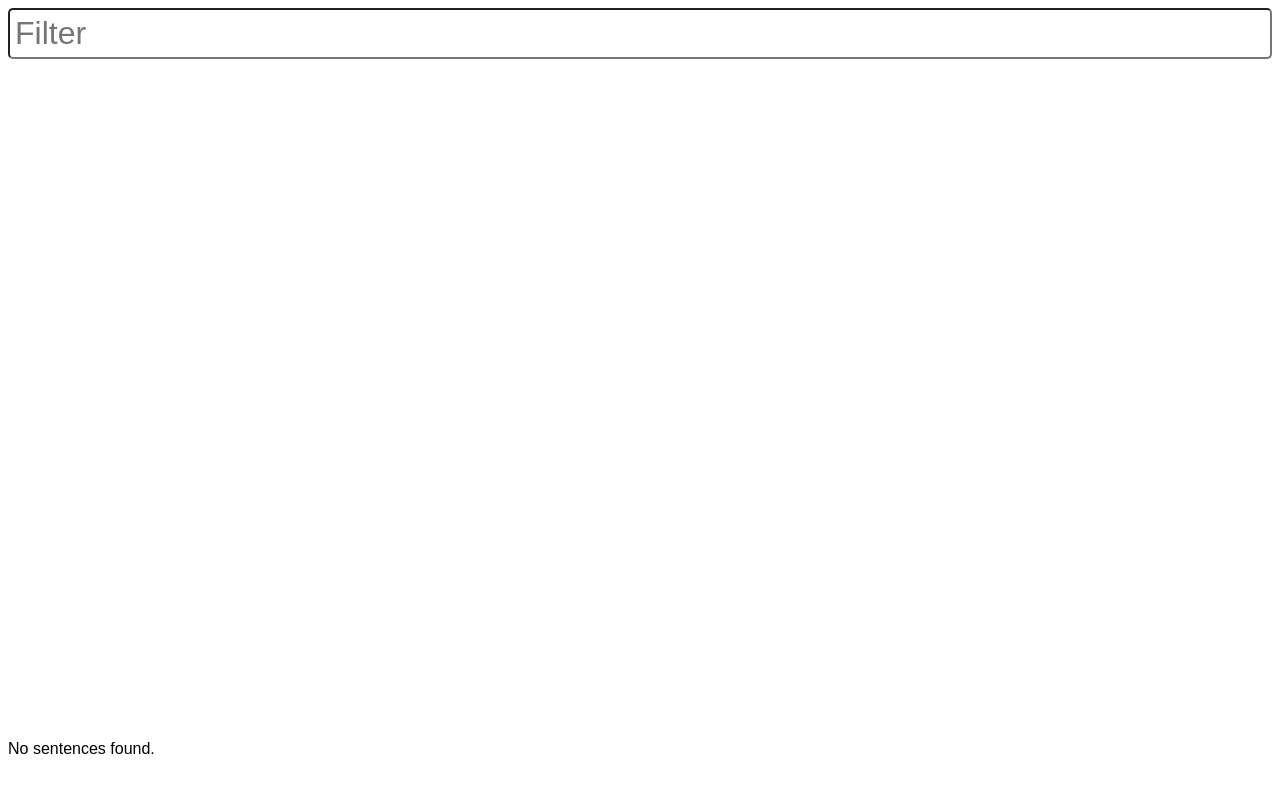
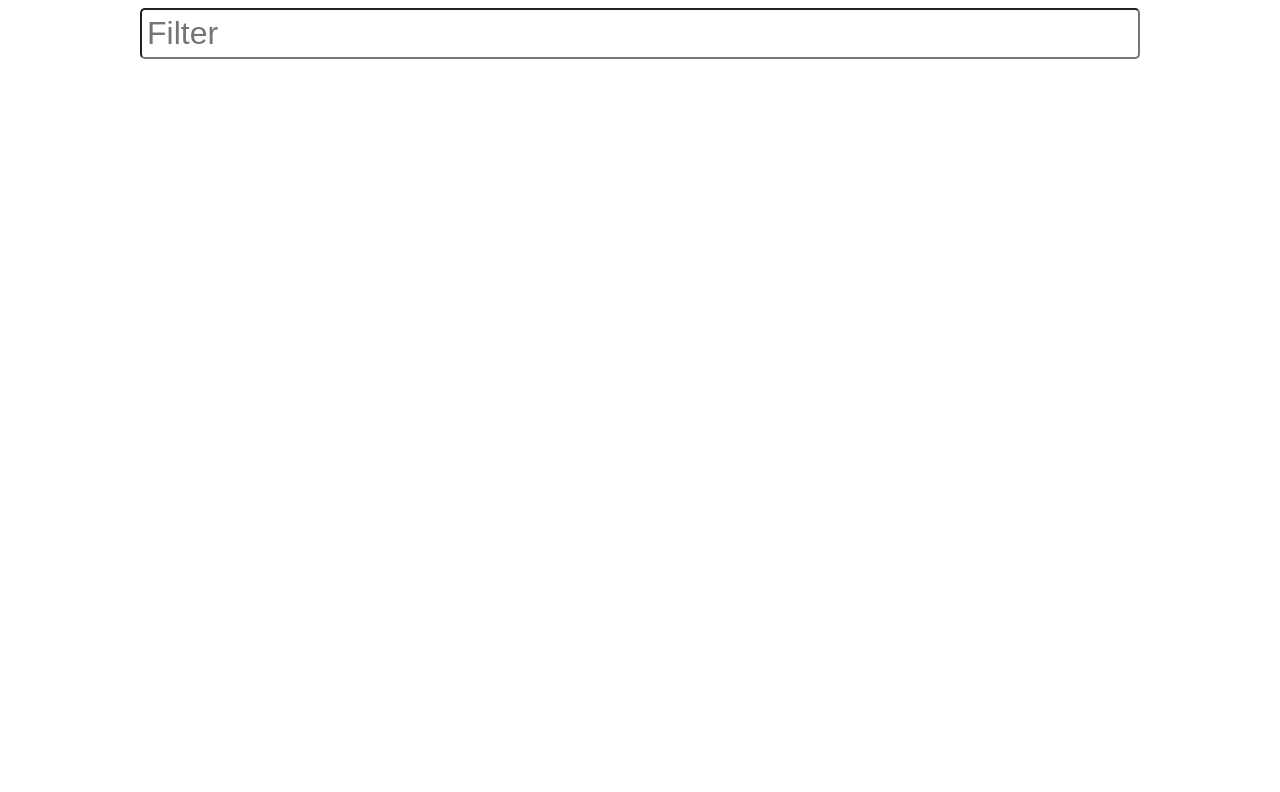
Before and after one commit to patarapolw/imkit-custom, a Nuxt app: page / in a window 1280 px wide. Shown: the top 792 px of the page. Built offline with nearby package versions, Linux system fonts and the light colour scheme.

Commit message:
fix searching

```diff
--- a/app.vue
+++ b/app.vue
@@ -1,5 +1,12 @@
 <template>
-  <div>
+  <main>
     <AnimeContext />
-  </div>
+  </main>
 </template>
+
+<style scoped>
+main {
+  max-width: 1000px;
+  margin: 0 auto;
+}
+</style>
--- a/components/AnimeContext.vue
+++ b/components/AnimeContext.vue
@@ -44,12 +44,12 @@
       </div>
     </div>
 
-    <div v-else>No sentences found.</div>
+    <div v-else></div>
   </section>
 </template>
 
 <script setup lang="ts">
-import { ref } from "vue-demi";
+import { ref, watch } from "vue-demi";
 import { toHiragana } from "~/utils/ja";
 
 const BATCH_SIZE = 10;
@@ -74,7 +74,13 @@ function filterExamples() {
 
         if (i % 2) {
           s = toHiragana(s);
-          const re = new RegExp(`^${s.replace(/\p{sc=Hiragana}/g, "$&?")}$`);
+          const re = new RegExp(
+            `${s.replace(/\p{sc=Hiragana}+/gu, (t) => {
+              return `(${Array.from(t)
+                .map((_, i) => t.substring(0, i + 1))
+                .join("|")})?`;
+            })}`,
+          );
           const exExact: ImmersionKitExample[] = [];
           const exRe: ImmersionKitExample[] = [];
 
@@ -84,12 +90,13 @@ function filterExamples() {
               if (t.includes(s)) {
                 return exExact.push(ex);
               }
-              if (re.test(s)) {
+              if (re.test(t)) {
                 return exRe.push(ex);
               }
             }
             remaining.push(ex);
           });
+          console.log(re, examples.value.length, exRe.length);
           examples.value = [...exExact, ...exRe];
         } else {
           examples.value = examples.value.filter((ex) => {
@@ -155,7 +162,13 @@ interface ImmersionKitExample {
 }
 
 const route = useRoute();
+watch(() => route.query.q, doSearch);
+doSearch();
+
+async function doSearch() {
   if (typeof route.query.q === "string") {
+    examples.value = [];
+
     const r = await useFetch<{
       data: {
         examples: ImmersionKitExample[];
@@ -168,16 +181,7 @@ if (typeof route.query.q === "string") {
     q.value = route.query.q;
 
     immersionKitData.value = r ? r.data[0].examples : [];
-
     examples.value = immersionKitData.value;
-  const exampleLenBeforeFilter = examples.value.length;
-
-  // examples.map((ex) => {
-  //   setCategory.add(ex.category);
-  //   setDeckName.add(ex.deck_name);
-  //   ex.tags.map((t) => setTags.add(t));
-  // });
-  // console.log(examples[0], setCategory, setDeckName, setTags);
 
     // Filter out excluded titles
     if (state.filterOut.length) {
@@ -216,12 +220,13 @@ if (typeof route.query.q === "string") {
     const remaining = filterExamples();
     examples.value = [...examples.value, ...remaining];
   }
+}
 </script>
 
 <style scoped>
 #anime-sentences-parent {
   display: grid;
-  grid-template-rows: 1fr auto;
+  grid-template-rows: auto 1fr;
   height: calc(100vh - 50px);
   font-family: sans-serif;
 }
```
Lines whose indentation alone changed are shown as unchanged.
